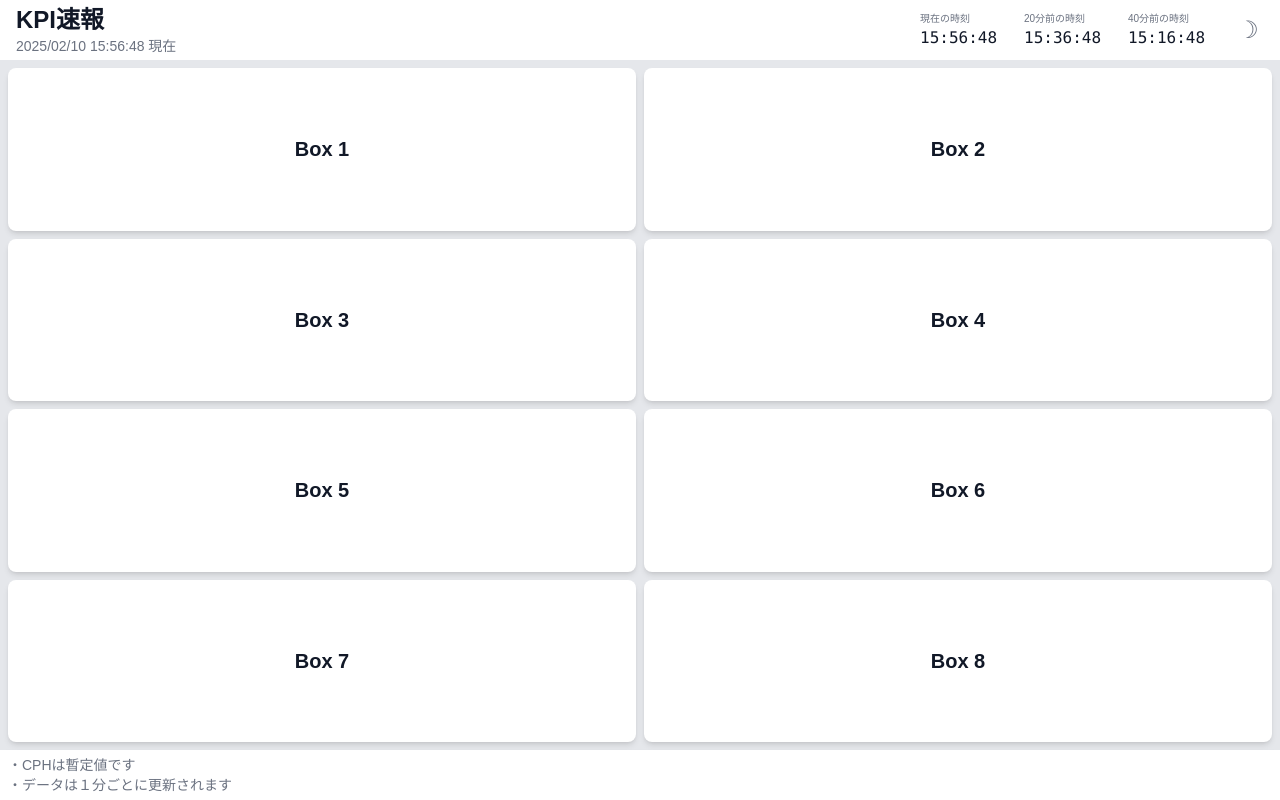
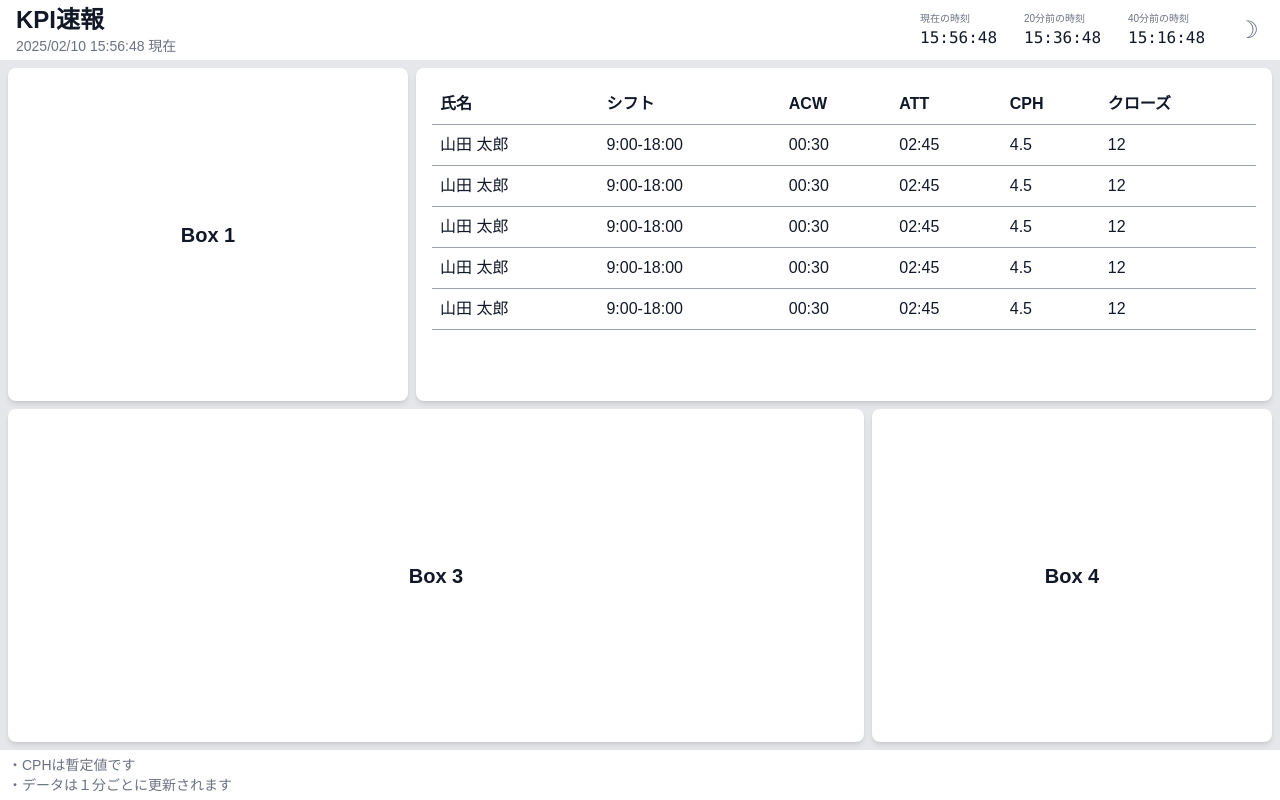
Before and after one commit to ekrsw/my-app, a Next.js app: page / in a window 1280 px wide. Built offline with nearby package versions, Linux system fonts and the light colour scheme.

Commit message:
Boxレイアウト調整

```diff
--- a/app/page.tsx
+++ b/app/page.tsx
@@ -95,15 +95,55 @@ export default function Home() {
       </header>
 
       <main className={`p-2 ${bgColor} h-full`}>
-        <div className="grid grid-cols-1 sm:grid-cols-2 gap-2 h-full">
-          {Array.from({ length: 8 }, (_, i) => (
+        <div className="flex flex-col gap-2 h-full">
+          <div className="flex flex-col sm:flex-row gap-2 flex-1">
             <div
-              key={i}
-              className={`${boxBg} rounded-lg flex items-center justify-center text-xl font-bold ${textColor} shadow-md`}
+              className={`${boxBg} rounded-lg flex items-center justify-center text-xl font-bold ${textColor} shadow-md h-40 sm:h-full w-full sm:w-[400px] flex-shrink-0`}
             >
-              Box {i + 1}
+              Box 1
             </div>
-          ))}
+            <div
+              className={`${boxBg} rounded-lg p-4 shadow-md h-40 sm:h-full w-full overflow-auto`}
+            >
+              <table className="w-full border-collapse">
+                <thead>
+                  <tr className="border-b border-gray-400">
+                    <th className="text-left p-2 whitespace-nowrap">氏名</th>
+                    <th className="hidden sm:table-cell text-left p-2 whitespace-nowrap">シフト</th>
+                    <th className="text-left p-2 whitespace-nowrap">ACW</th>
+                    <th className="text-left p-2 whitespace-nowrap">ATT</th>
+                    <th className="text-left p-2 whitespace-nowrap">CPH</th>
+                    <th className="text-left p-2 whitespace-nowrap">クローズ</th>
+                  </tr>
+                </thead>
+                <tbody>
+                  {/* サンプルデータ */}
+                  {Array.from({ length: 5 }).map((_, index) => (
+                    <tr key={index} className="border-b border-gray-400 hover:bg-gray-100 dark:hover:bg-gray-600">
+                      <td className="p-2 whitespace-nowrap">山田 太郎</td>
+                      <td className="hidden sm:table-cell p-2 whitespace-nowrap">9:00-18:00</td>
+                      <td className="p-2 whitespace-nowrap">00:30</td>
+                      <td className="p-2 whitespace-nowrap">02:45</td>
+                      <td className="p-2 whitespace-nowrap">4.5</td>
+                      <td className="p-2 whitespace-nowrap">12</td>
+                    </tr>
+                  ))}
+                </tbody>
+              </table>
+            </div>
+          </div>
+          <div className="flex flex-col sm:flex-row gap-2 flex-1">
+            <div
+              className={`${boxBg} rounded-lg flex items-center justify-center text-xl font-bold ${textColor} shadow-md h-40 sm:h-full w-full`}
+            >
+              Box 3
+            </div>
+            <div
+              className={`${boxBg} rounded-lg flex items-center justify-center text-xl font-bold ${textColor} shadow-md h-40 sm:h-full w-full sm:w-[400px] flex-shrink-0`}
+            >
+              Box 4
+            </div>
+          </div>
         </div>
       </main>
 
```
